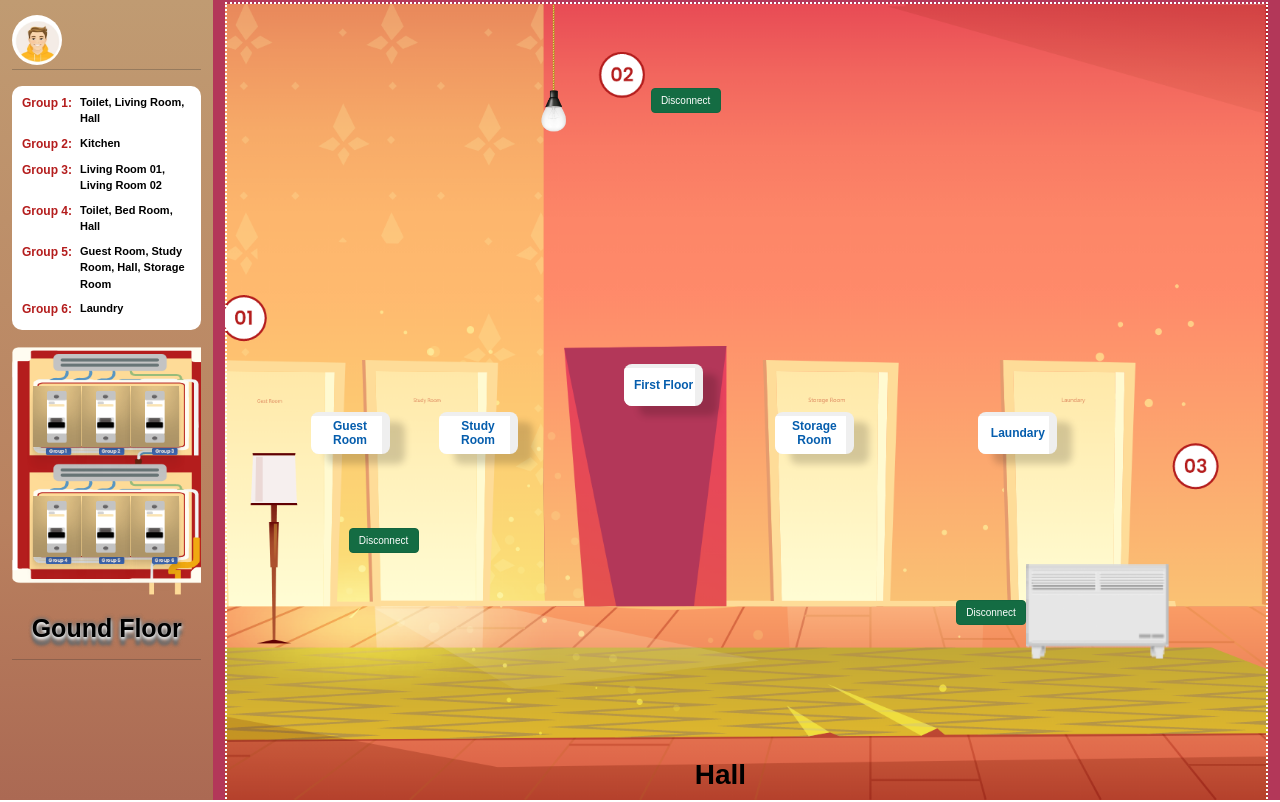
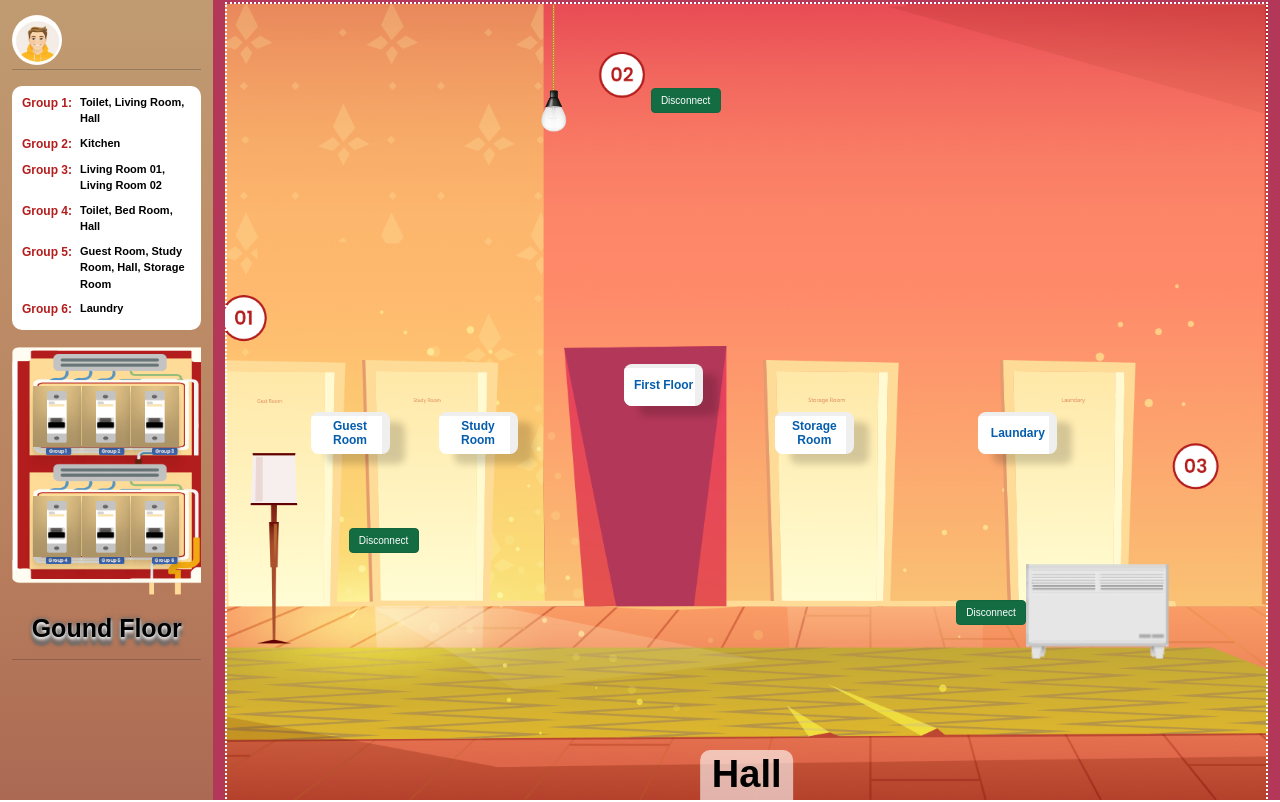
Before and after one commit to Hamzabitsclan0854/patrick, a React (Create React App) app: page /attic in a window 1280 px wide. Built offline with nearby package versions, Linux system fonts and the light colour scheme; no server answers.

Commit message:
Update room names size

```diff
--- a/src/Pages/Attic/Component/Laundary/laundary.js
+++ b/src/Pages/Attic/Component/Laundary/laundary.js
@@ -270,7 +270,7 @@ const Laundary = (props) => {
 
 
           </div>
-          <div  style={{ position:'absolute',left: '50%', bottom:'0%'}}>
+          <div  style={{ position:'absolute',left: '50%', bottom:'0%',transform: 'translateX(-50%)'}}>
             <h1 className='heading-bottom' >
                 Laundary
             </h1>
--- a/src/Pages/FirstFloor/Components/HallFirstFloor/HallFirstFloor.js
+++ b/src/Pages/FirstFloor/Components/HallFirstFloor/HallFirstFloor.js
@@ -360,7 +360,7 @@ const HallFirstFloor = (props) => {
 
 
           </div>
-          <div  style={{ position:'absolute',left: '50%', bottom:'0%'}}>
+          <div  style={{ position:'absolute',left: '50%', bottom:'0%',transform: 'translateX(-50%)'}}>
             <h1 className='heading-bottom' >
                 Hall
             </h1>
--- a/src/Pages/GroundFloor/Components/Hall.js
+++ b/src/Pages/GroundFloor/Components/Hall.js
@@ -319,7 +319,7 @@ const Hall = (props) => {
             {/* end my code 12/28.......................... */}
 
           </div>
-          <div  style={{ position:'absolute',left: '50%', bottom:'0%'}}>
+          <div  style={{ position:'absolute',left: '50%', bottom:'0%',transform: 'translateX(-50%)'}}>
             <h1 className='heading-bottom' >
                 Hall
             </h1>
--- a/src/Pages/GroundFloor/index.css
+++ b/src/Pages/GroundFloor/index.css
@@ -12,13 +12,19 @@ height: 100uh;
 .position-heading-bottom{
   position: absolute;
   bottom: 0%;
-  left: 45%;
+  left: 50%;
+  transform: translateX(-50%);
 }
 .heading-bottom{
   color: #000;
   font-weight: 900;
   font-family: 'Nunito', sans-serif;
-  font-size: 28px;
+  font-size: 38px;
+  background-color: rgba(255,255,255,0.6);
+  padding: 2px 12px;
+  border-top-left-radius: 10px;
+  border-top-right-radius: 10px;
+  margin-bottom: 0px;
   /* text-shadow:0 2px 3px #747474, 1px 3px 4px #fff, 0 8px 3px #e7e7e7, 0 11px 4px #ffffff, 0 14px 4px #ffffff, 0 17px 4px #d7d7d7, 0 20px 4px #d7cfcf; */
 }
 
```
